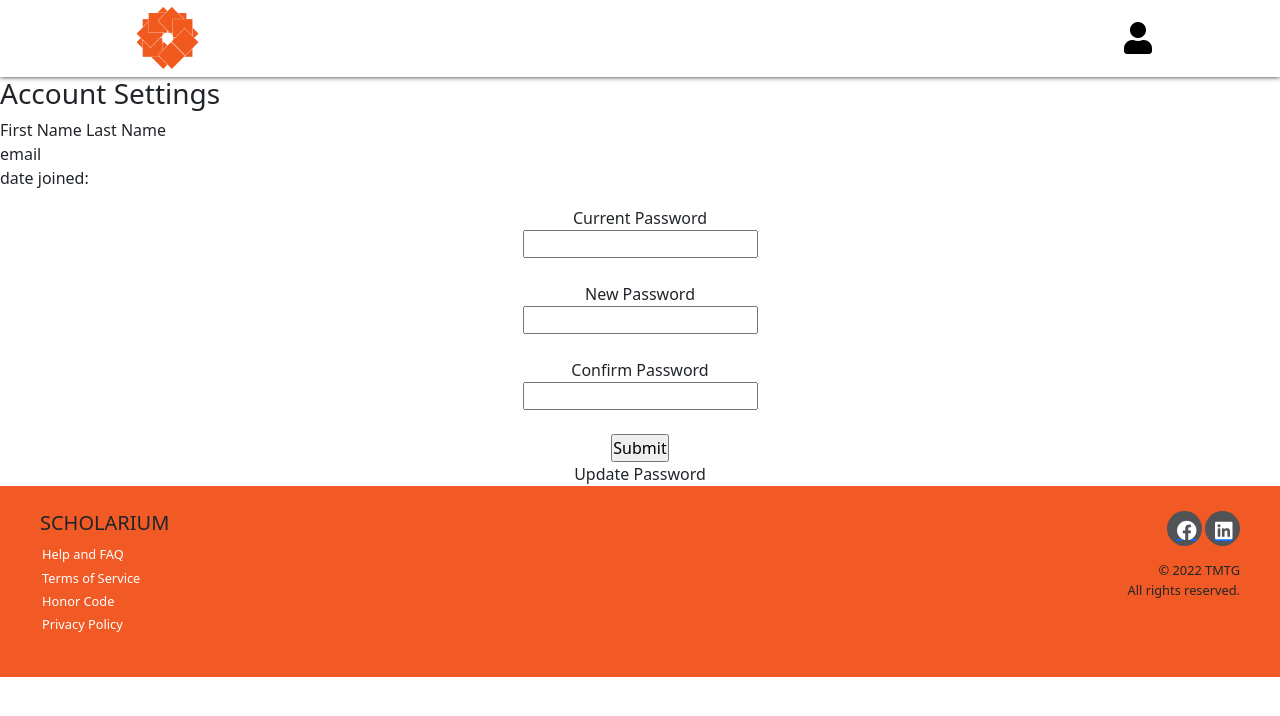
After one commit to JamesMacklean/Upskill-PH, a Django app: page /account/ in a window 1280 px wide. The commit adds this page. Shown: the top 716 px of the page. Run offline with Django 4.2, Linux system fonts and the light colour scheme; style sheets or scripts are compiled from the project's sources; some libraries are stand-ins or nearby versions.

Commit message:
added account html, styling and other updates

```diff
--- a/authentication/urls.py
+++ b/authentication/urls.py
@@ -13,6 +13,7 @@ urlpatterns = [
     path('verify/<user_hash>/', views.verify_account, name="verify_account"),
     path('profile/', views.profile, name="profile"),
     path('edit/', views.edit_profile, name="edit"),
+    path('account/', views.account, name="account"),
     path('sessions/', SessionChecker.as_view(), name="sessions"),
     path('application/<int:partner_id>/<int:program_id>/', views.application, name="application"),
     path('program/<int:partner_id>/<int:program_id>/', views.program, name="program"),
--- a/authentication/views.py
+++ b/authentication/views.py
@@ -881,6 +881,9 @@ def update_profile (bearer_token, photo, first_name, last_name, about, country,
 
     return context, response_message
 
+def account(request):
+    return render(request, "account.html")
+
 # POST https://scholarium.tmtg-clone.click/api/me/employment
 def update_employment (bearer_token, employ_status, industry, employer, occupation, experience, date_now, privacy):
     employment_data = []
--- a/static/css/style.css
+++ b/static/css/style.css
@@ -400,6 +400,18 @@ a.gg:hover i {
     padding-top: 150px;
   }
 }
+.pass-banner {
+  background-color: #F15A25;
+  color: #fff;
+  width: 100%;
+  font-size: 11px;
+}
+
+.pass-banner a {
+  text-decoration: underline;
+  color: #fff;
+}
+
 .profile-wrapper {
   display: grid;
   position: relative;
--- a/static/css/style.scss
+++ b/static/css/style.scss
@@ -392,6 +392,16 @@ a.gg:hover i{
     }
 }
 //VIEW PROFILE PAGE
+.pass-banner{
+    background-color: #F15A25;
+    color: #fff;
+    width: 100%;
+    font-size: 11px;
+}
+.pass-banner a{
+    text-decoration: underline;
+    color: #fff;
+}
 
 .profile-wrapper{
     display: grid;
--- /dev/null
+++ b/templates/account.html
@@ -0,0 +1,26 @@
+{% extends 'base.html' %}
+{% load static %}
+{% block content %}
+
+<div class="account-settings">
+<h3>Account Settings</h3>
+<p>
+    First Name Last Name <br>
+    email <br>
+    date joined: <br>
+</p>
+<form method="">
+    <label for="current-pass">Current Password </label>
+    <input type="password" name="current-pass"></input> <br>
+
+    <label for="new-pass">New Password </label>
+    <input type="password" name="new-pass"></input> <br>
+
+    <label for="confirm-pass">Confirm Password </label>
+    <input type="password" name="confirm-pass"></input> <br>
+
+    <input type="submit">Update Password</input>
+</form>
+</div>
+
+{% endblock %}
--- a/templates/header.html
+++ b/templates/header.html
@@ -47,7 +47,8 @@
         <div class="sub-menu">
             <ul>
                 <li><h3>{{request.session.first_name|title}} {{request.session.last_name|title}}</h3></li>
-                <a href="{% url 'profile' %}"><li>Profile</li></a>
+                <a href="{% url 'profile' %}"><li>My Dashboard</li></a>
+                <a href="{% url 'account' %}"><li>Account</li></a>
                 <a href="{% url 'signout' %}"><li>Sign out</li></a>
             </ul>
         </div>
--- a/templates/profile_dashboard.html
+++ b/templates/profile_dashboard.html
@@ -2,6 +2,7 @@
 {% load static %}
 {% load parse_iso %}
 {% block content %}
+<span class="pass-banner">You need to change your temporary password to secure your account.<a href="{% url 'account' %}"> Change you password</a></span>
 <div class="tab-container">
     <div class="tabs">
         <h3 class="active">SCHOLARSHIPS</h3>
@@ -163,11 +164,11 @@
                 <a href="{% url 'edit' %}"> Edit Profile</a>
         </div>
 
-        {% comment %} THIRD TAB {% endcomment %}
+        {% comment %} THIRD TAB
         <div class="tab">
             <h4>Achievements</h4>
             <p>Lorem ipsum dolor sit amet, consectetur adipisicing elit. Optio labore, excepturi assumenda quo mollitia dignissimos odit beatae illo. Error, velit molestiae repellat dolore explicabo facilis harum qui rem libero deleniti.</p>
-        </div>
+        </div>         {% endcomment %}
     </div>
 </div>
 <script>
--- a/templates/scholar_application.html
+++ b/templates/scholar_application.html
@@ -13,6 +13,7 @@
     <form action="" class="scholarship-applications" id="apply" method="POST">
         <div class="action-name">
             <h4>{{applicant.first_name|title}} {{applicant.last_name|title}}</h4>
+            <p>{{applicant.email}}</p>
             <p>University</p>
             <p>Degree</p>
             Status:
```
Also changed, not shown: 1 other file.
